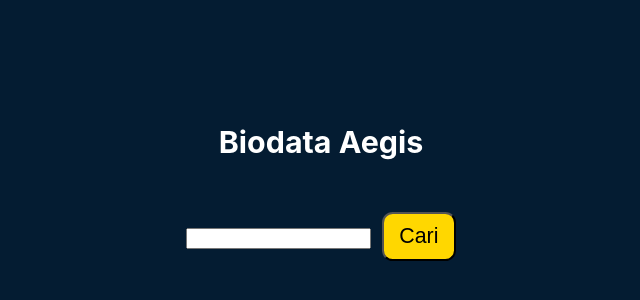
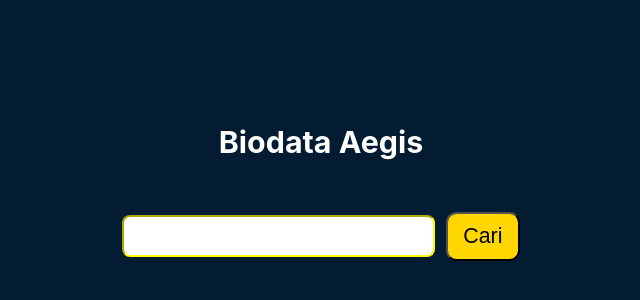
Before and after one commit to Dime07/Tugas_M2_RPLBK, a React (Create React App) app: page / in a window 1280 px wide. Shown: the part 234-534 px from the top of the page, without its empty margins (319-959 px from the left). Built offline with nearby package versions, Linux system fonts and the light colour scheme.

Commit message:
Add InputText Style

```diff
--- a/src/components/Main.js
+++ b/src/components/Main.js
@@ -1,12 +1,10 @@
-import { dataAegis } from "../dataAegis"
-import { useState } from "react"
+import { dataAegis } from '../dataAegis';
+import { useState } from 'react';
 
 function Header() {
   return title;
 }
-const title = (
-    <h3>Biodata Aegis</h3>
-)
+const title = <h3>Biodata Aegis</h3>;
 
 function Square(props) {
   const card = {
@@ -17,24 +15,24 @@ function Square(props) {
     flexDirection: 'column',
     backgroundColor: 'white',
     borderRadius: '12px',
-        marginBottom: '20px'
-    }
+    marginBottom: '20px',
+  };
 
   const desc = {
-        margin: 0 ,
-        marginTop:'2px',
+    margin: 0,
+    marginTop: '2px',
     marginBottom: '25px',
     fontSize: '16px',
     color: 'black',
-        opacity: '0.8'
-    }
+    opacity: '0.8',
+  };
 
   const thumbnail = {
     width: '100%',
     height: '200px',
     backgroundColor: props.warna,
-        borderRadius: '12px'
-    }
+    borderRadius: '12px',
+  };
 
   const btnLink = {
     textDecoration: 'none',
@@ -44,81 +42,87 @@ function Square(props) {
     backgroundColor: '#ECB365',
     color: 'white',
     fontWeight: '600',
-        borderRadius : '0.5em',
-        transition : 'all 0.5s',
-        ':hover' : {
-          paddingRight: '25px'
-        }
-
-
-    }
+    borderRadius: '0.5em',
+    transition: 'all 0.5s',
+    ':hover': {
+      paddingRight: '25px',
+    },
+  };
 
   return (
     <div style={card}>
-            <div style={thumbnail}>
-            </div>
-            <h3 style={{margin: 0, color: '#064663'}}>Hai {props.nama}</h3>
+      <div style={thumbnail}></div>
+      <h3 style={{ margin: 0, color: '#064663' }}>Hai {props.nama}</h3>
       <p style={desc}>Hobi saya {props.hobi}</p>
-            <a href={props.link} style={btnLink}>Click here</a>
+      <a href={props.link} style={btnLink}>
+        Click here
+      </a>
     </div>
   );
 }
 
-export default function Main(){
-
+export default function Main() {
   const [aegis, setAegis] = useState([]);
 
   function filterData() {
-        const input =  document.getElementById('inputan');
-        const element = dataAegis[0].filter((el) =>
-          el.nama_lengkap.toLowerCase().includes(input.value.toLowerCase())
-        );
+    const input = document.getElementById('inputan');
+    const element = dataAegis[0].filter((el) => el.nama_lengkap.toLowerCase().includes(input.value.toLowerCase()));
 
-        if(input.value === '' || element.length === 0){
-            setAegis([])
-        }else{
+    if (input.value === '' || element.length === 0) {
+      setAegis([]);
+    } else {
       setAegis(element);
     }
   }
 
   // styling nya disini aja make class nanti taro di style
   const wrapper = {
-        display: "flex",
+    display: 'flex',
     flexWrap: 'wrap',
-        justifyContent: "space-evenly"
-    }
+    justifyContent: 'space-evenly',
+  };
 
   const button = {
-        width: "3.5em",
-        marginLeft: "0.5em",
-        borderRadius: "0.5em",
-        fontSize: "16pt",
-        padding: "10px",
-        backgroundColor: "gold",
-        color: "biru",
-        transition: "all .5s"
-    }
+    width: '3.5em',
+    marginLeft: '0.5em',
+    borderRadius: '0.5em',
+    fontSize: '16pt',
+    padding: '10px',
+    backgroundColor: 'gold',
+    color: 'biru',
+    transition: 'all .5s',
+  };
 
   const titleStyled = {
-        margin: "2em",
-    }
+    margin: '2em',
+  };
 
+  const inputText = {
+    fontFamily: 'roboto',
+    fontSize: '1.3rem',
+    border: '3 px solid',
+    borderRadius: '8px',
+    borderColor: 'yellow',
+    padding: '7px 10px',
+    background: 'white',
+  };
 
-    return(
+  return (
     <div>
       <div style={titleStyled}>
-                <Header/>
+        <Header />
       </div>
-            <input id="inputan" />
-            <button style={button} onClick={filterData}> Cari </button>
+      <input style={inputText} id="inputan" />
+      <button style={button} onClick={filterData}>
+        {' '}
+        Cari{' '}
+      </button>
 
       <div style={wrapper}>
         {aegis.map((item) => {
-                    return (
-                        <Square nama={item.nama_lengkap} hobi={item.hobi}  warna="#FF74B1"/>
-                    )
+          return <Square nama={item.nama_lengkap} hobi={item.hobi} warna="#FF74B1" />;
         })}
       </div>
     </div>
-    )
+  );
 }
```
Lines whose indentation alone changed are shown as unchanged.
